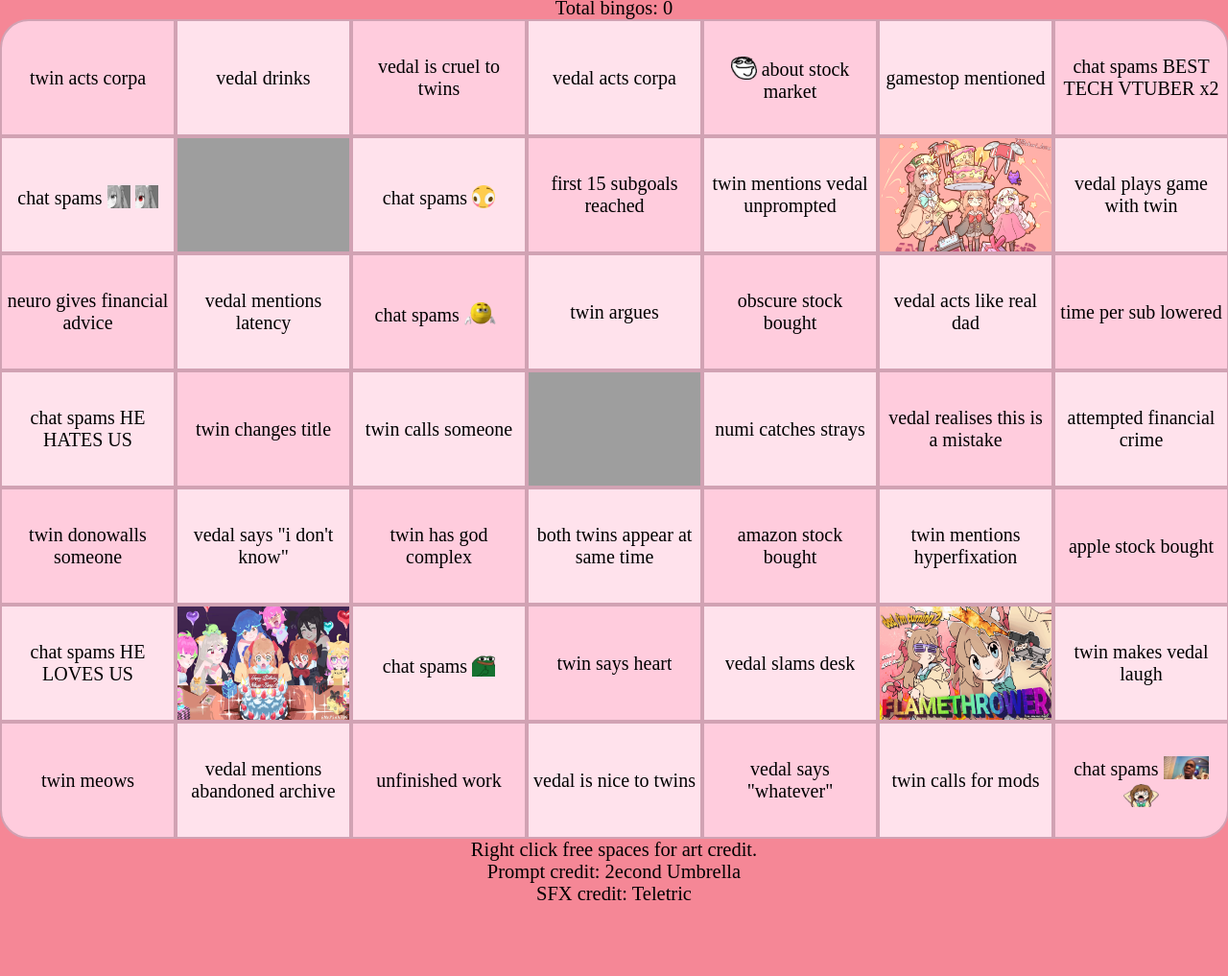
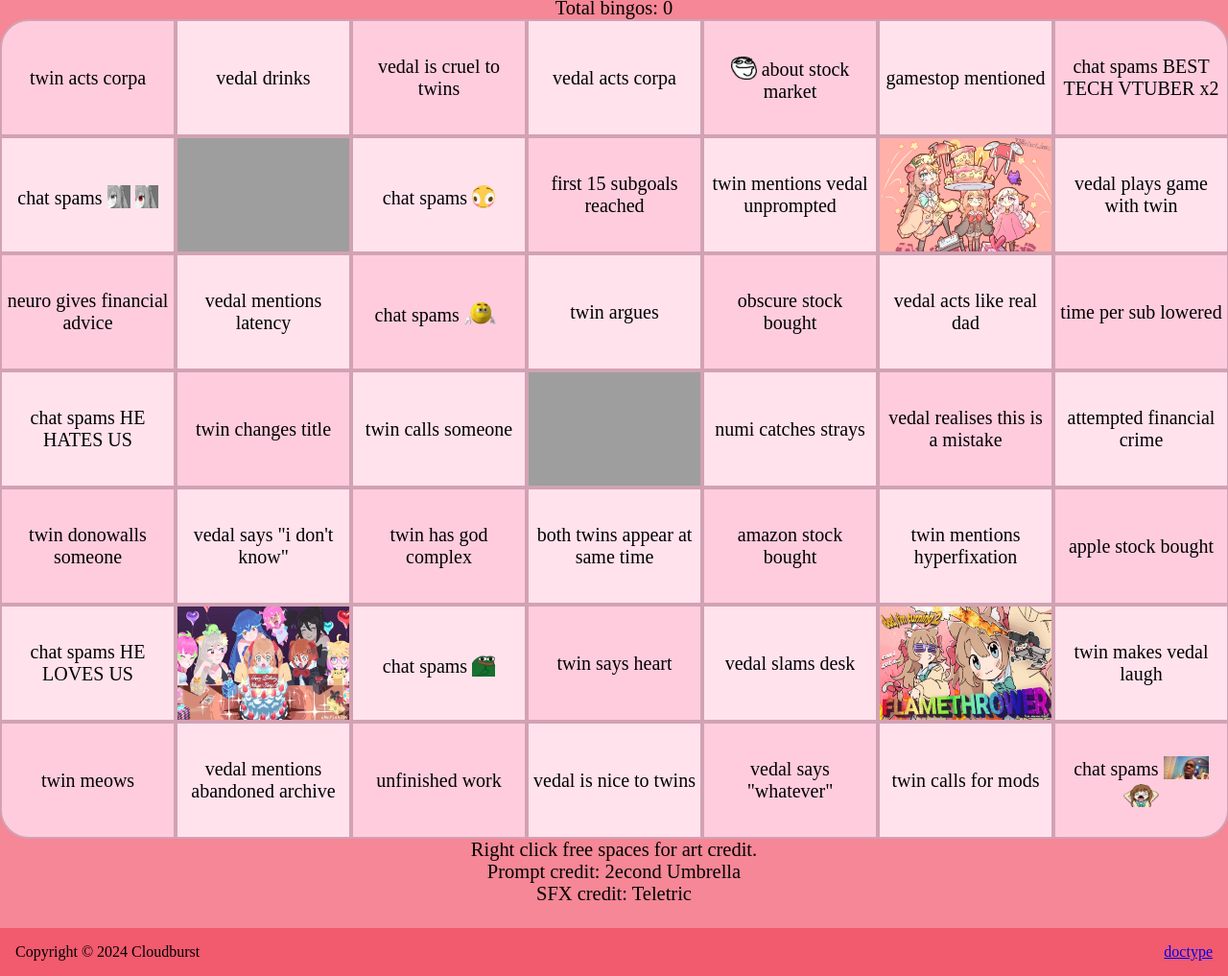
Before and after one commit to CloudburstSys/nwero-bingo, a website built with Vite: page index.html in a window 1280 px wide. Shown: the part 196-1213 px from the top of the page at 96% size. Before the commit the page ends 1139 px from the top, so only its background shows below. Built offline with nearby package versions, Linux system fonts and the light colour scheme; grey boxes are pictures that could not be loaded; files whose address does not match are found by name.

Commit message:
add footer

```diff
--- a/index.html
+++ b/index.html
@@ -81,6 +81,10 @@
     <span class="bingo-instructions" id="bingo-artwork-credit-below">Right click free spaces for art credit.</span>
     <span class="bingo-instructions">Prompt credit: 2econd Umbrella</span>
     <span class="bingo-instructions">SFX credit: Teletric</span>
+    <footer>
+      <span>Copyright &copy; 2024 Cloudburst</span>
+      <a href="https://github.com/CloudburstSys/nwero-bingo" target="_blank" class="commit">View Source</a>
+    </footer>
     <script src="./src/index.ts" type="module"></script>
   </body>
 </html>
--- a/src/UpdateChecker.ts
+++ b/src/UpdateChecker.ts
@@ -13,6 +13,8 @@ export async function init(rerollCallback: Function, refreshCallback: Function)
     branch: gitInfo.branch,
     commit: gitInfo.commitId
   };
+
+  (document.querySelector("footer .commit") as HTMLAnchorElement).innerText = `${(<any>globalThis).BuildInformation.commit}${(<any>globalThis).BuildInformation.branch ? ` - ${(<any>globalThis).BuildInformation.branch}` : ""}`;
 
   await checkForUpdate(rerollCallback, refreshCallback);
   setInterval(async () => {
--- a/src/index.scss
+++ b/src/index.scss
@@ -604,3 +604,13 @@ header ul li .vedal-theme-switcher img {
 a {
   color: var(--link-color);
 }
+
+footer {
+  padding: 1rem;
+  background-color: var(--header-bg);
+  margin-top: 1.5rem;
+}
+
+footer .commit {
+  float: right;
+}
```
